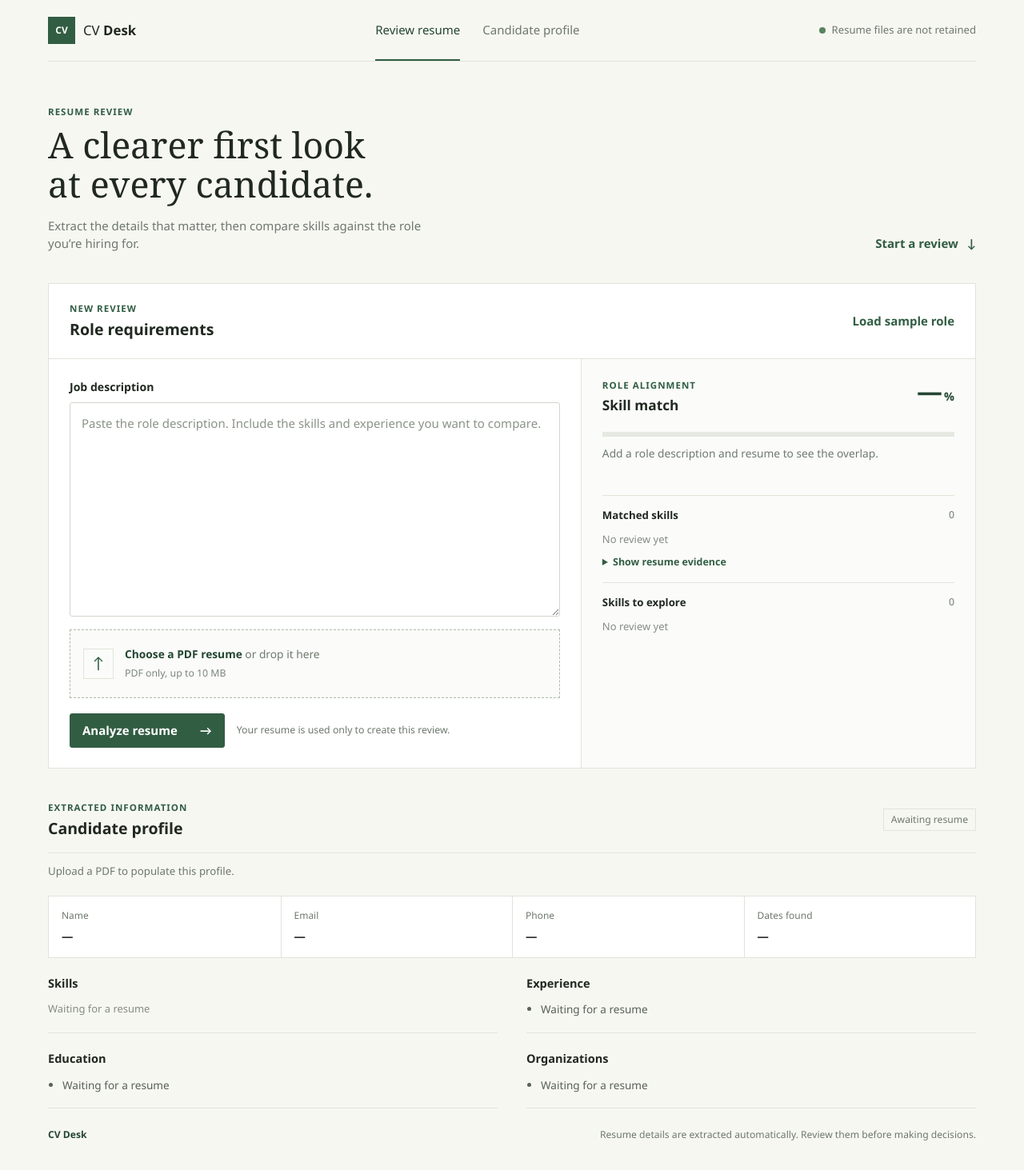
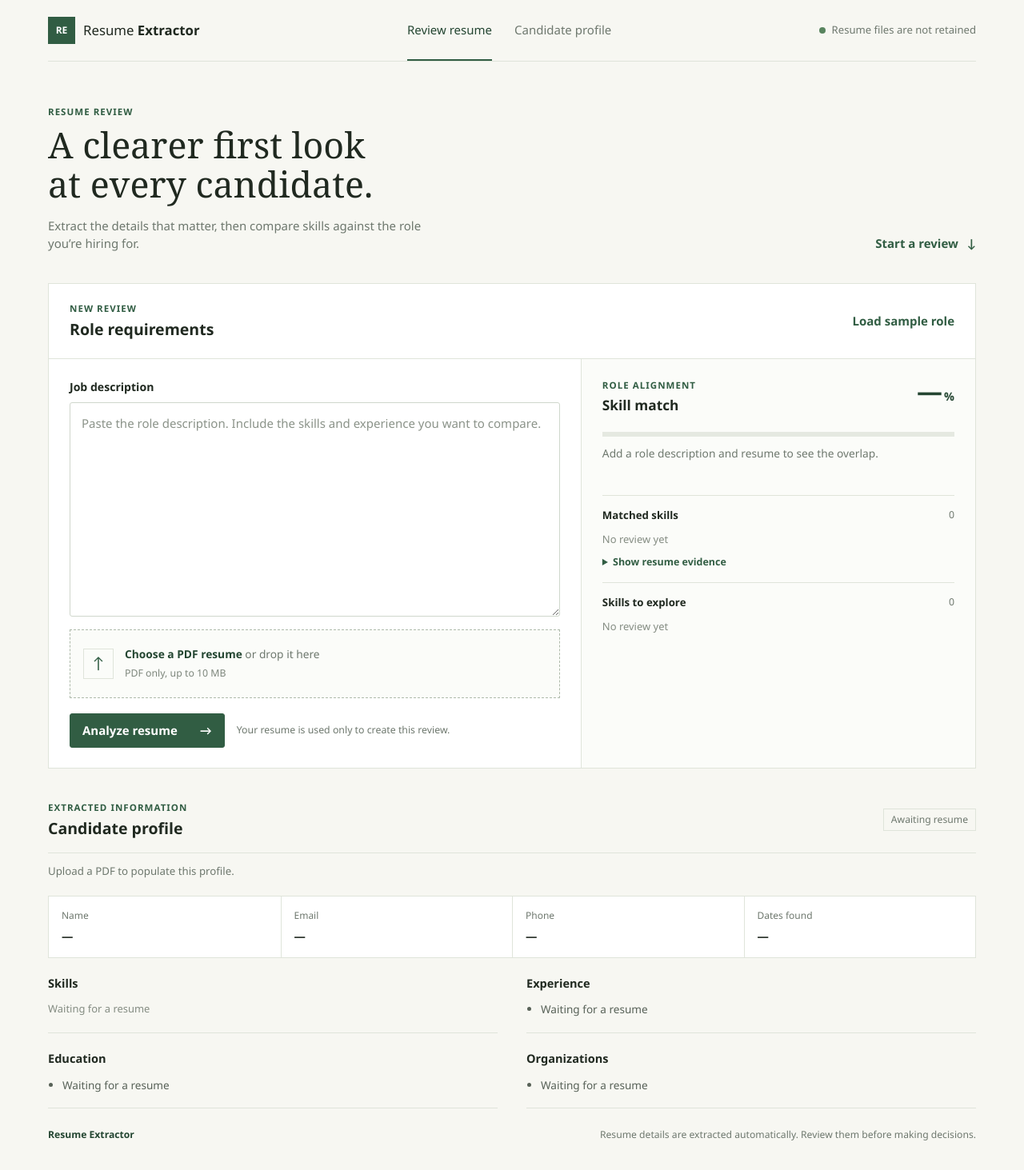
Before and after one commit to DhivyaE23/Resume-Extractor, a FastAPI app: page / in a window 1280 px wide. Shown: the whole page at 80% size. Run offline with FastAPI, Linux system fonts and the light colour scheme.

Commit message:
Rename dashboard to Resume Extractor

```diff
--- a/templates/index.html
+++ b/templates/index.html
@@ -9,9 +9,9 @@
   <body>
     <div class="page-shell">
       <header class="topbar">
-        <a class="brand" href="#top" aria-label="CV Desk home">
-          <span class="brand-mark" aria-hidden="true">CV</span>
-          <span>CV <b>Desk</b></span>
+        <a class="brand" href="#top" aria-label="Resume Extractor home">
+          <span class="brand-mark" aria-hidden="true">RE</span>
+          <span>Resume <b>Extractor</b></span>
         </a>
         <nav aria-label="Main navigation">
           <a class="nav-link current" href="#workspace">Review resume</a>
@@ -124,7 +124,7 @@
           </div>
         </section>
       </main>
-      <footer><span>CV Desk</span><span>Resume details are extracted automatically. Review them before making decisions.</span></footer>
+      <footer><span>Resume Extractor</span><span>Resume details are extracted automatically. Review them before making decisions.</span></footer>
     </div>
 
     <script src="/static/app.js"></script>
```
Also changed, not shown: tests/test_resume_extraction.py (+6 -0 lines).
